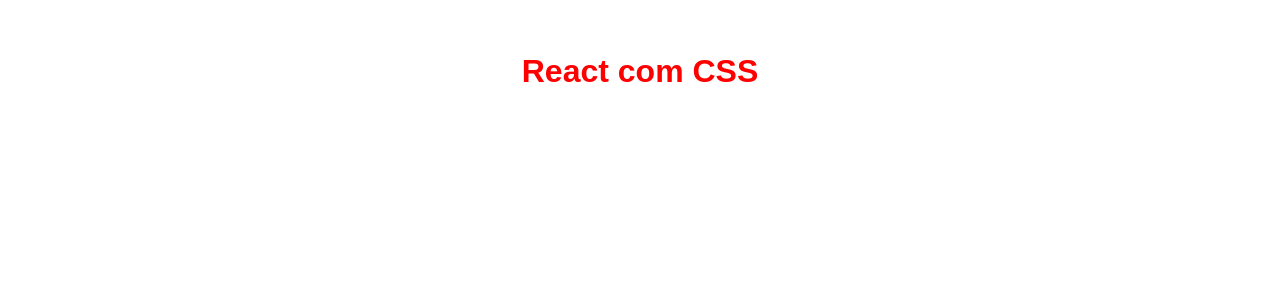
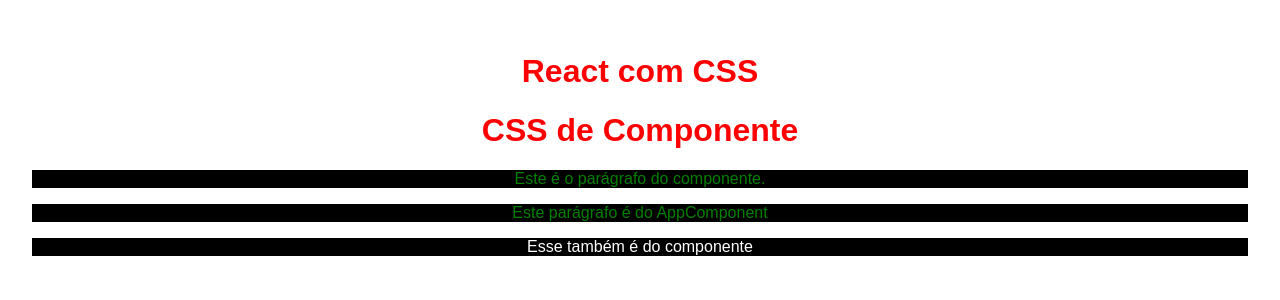
Before and after one commit to flaviare1s/curso-react, a React (Vite) app in the folder 4_CSS_REACT/: page / in a window 1280 px wide. Shown: the top 300 px of the page. Built offline with nearby package versions, Linux system fonts and the light colour scheme.

Commit message:
Criei Component.jsx e Component.css

```diff
--- a/4_CSS_REACT/src/App.jsx
+++ b/4_CSS_REACT/src/App.jsx
@@ -1,14 +1,18 @@
-import { useState } from 'react'
-import reactLogo from './assets/react.svg'
-import viteLogo from '/vite.svg'
 import './App.css'
+import { MyComponent } from './components/MyComponent'
 
 export function App() {
-  const [count, setCount] = useState(0)
 
   return (
     <div className='App'>
+      {/* CSS global*/}
       <h1>React com CSS</h1>
+
+      {/* CSS de componente*/}
+      <MyComponent />
+      <p>Este parágrafo é do AppComponent</p>
+      <p className="my-comp-paragraphy">Esse também é do componente</p>
+
     </div>
   )
 }
--- /dev/null
+++ b/4_CSS_REACT/src/components/MyComponent.css
@@ -0,0 +1,9 @@
+p {
+    color: green;
+    background-color: black;
+}
+
+.my-comp-paragraphy {
+    color: white;
+    background-color: black;
+}
--- /dev/null
+++ b/4_CSS_REACT/src/components/MyComponent.jsx
@@ -0,0 +1,10 @@
+import "./MyComponent.css"
+
+export const MyComponent = () => {
+  return (
+    <div>
+        <h1>CSS de Componente</h1>
+        <p>Este é o parágrafo do componente.</p>
+    </div>
+  )
+}
```
